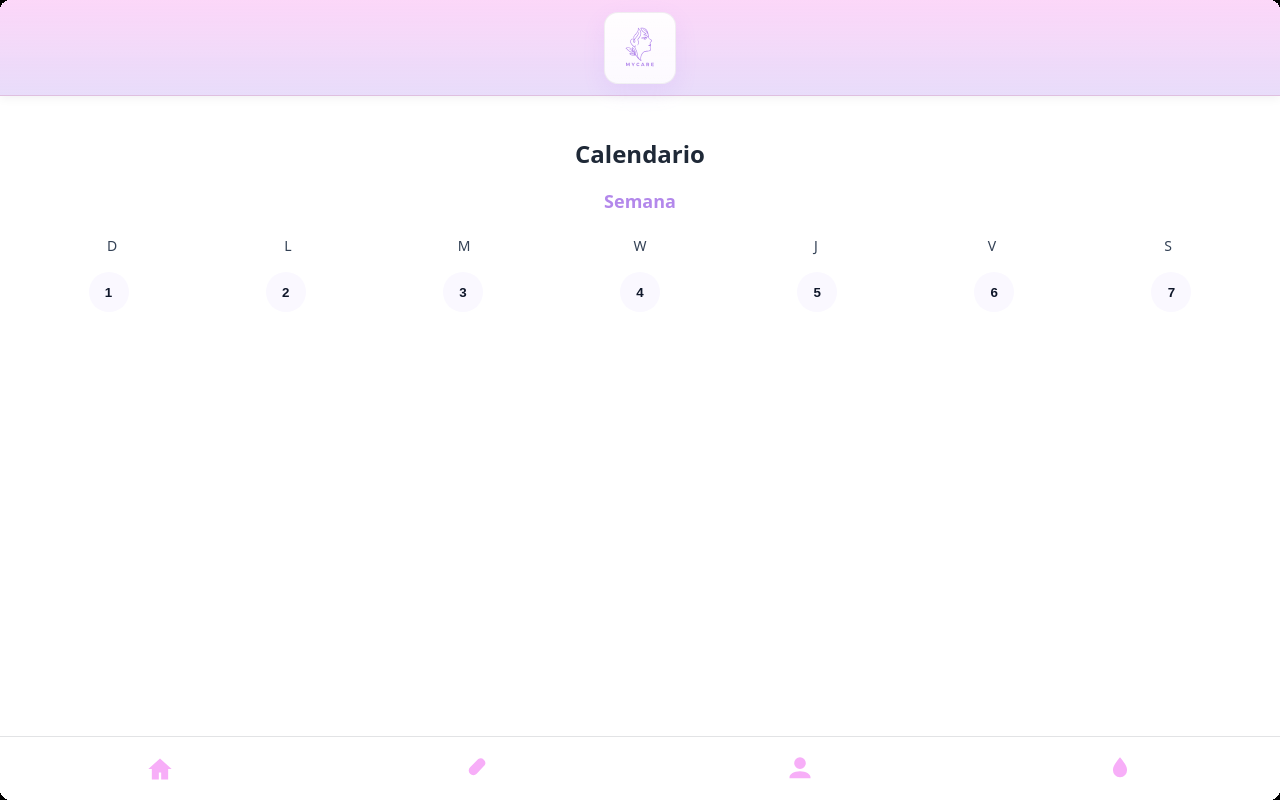
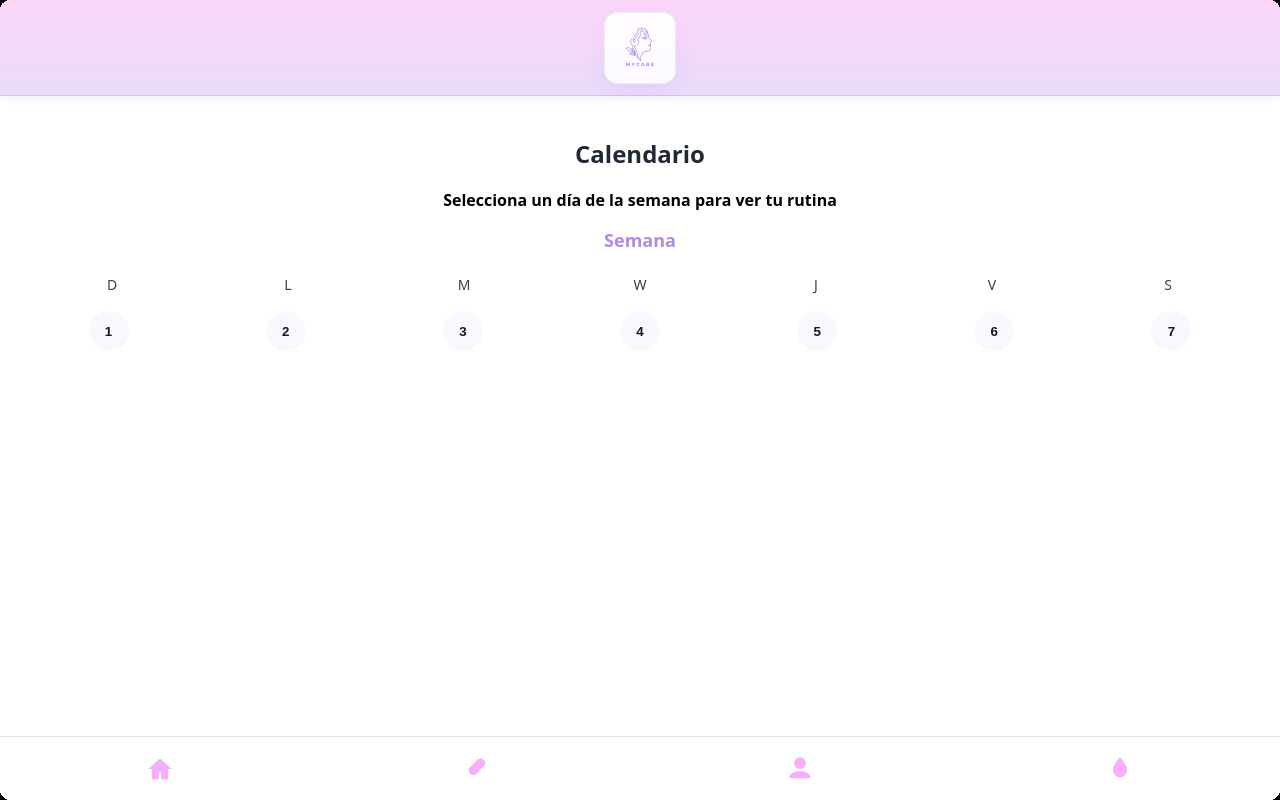
Before and after one commit to mowsix/MyCare, a React (Vite) app: page /calendar in a window 1280 px wide. Built offline with nearby package versions, Linux system fonts and the light colour scheme.

Commit message:
app finalizada

```diff
--- /dev/null
+++ b/capacitor.config.ts
@@ -0,0 +1,9 @@
+import type { CapacitorConfig } from '@capacitor/cli';
+
+const config: CapacitorConfig = {
+  appId: 'co.edu.upb.MiCuidado641',
+  appName: 'MyCare',
+  webDir: 'dist'
+};
+
+export default config;
--- a/package.json
+++ b/package.json
@@ -10,6 +10,8 @@
     "preview": "vite preview"
   },
   "dependencies": {
+    "@capacitor/android": "^7.4.3",
+    "@capacitor/core": "^7.4.3",
     "@tailwindcss/postcss": "^4.1.12",
     "@types/react-transition-group": "^4.4.12",
     "react": "^19.1.1",
@@ -20,6 +22,7 @@
     "vite-plugin-sass": "^0.1.0"
   },
   "devDependencies": {
+    "@capacitor/cli": "^7.4.3",
     "@eslint/js": "^9.33.0",
     "@types/react": "^19.1.10",
     "@types/react-dom": "^19.1.7",
--- a/src/app/layout/RootLayout.tsx
+++ b/src/app/layout/RootLayout.tsx
@@ -1,4 +1,4 @@
-import React, { useRef } from "react";
+import  { useRef } from "react";
 import { Outlet, useLocation } from "react-router-dom";
 import { SwitchTransition, CSSTransition } from "react-transition-group";
 import './transitions.scss';
--- a/src/pages/calendar/Calendar.module.scss
+++ b/src/pages/calendar/Calendar.module.scss
@@ -80,6 +80,13 @@
   font-weight: 600;
   margin-bottom: 12px;
   color: $secondary;
+  text-align: center;
+}
+.alert {
+  font-size: 1rem;
+  font-weight: 600;
+  margin-bottom: 12px;
+  color: black;
   text-align: center;
 }
 
--- a/src/pages/calendar/Calendar.tsx
+++ b/src/pages/calendar/Calendar.tsx
@@ -1,4 +1,4 @@
-import React, { useState } from "react";
+import  { useState } from "react";
 import Logo from "../../assets/Logo";
 import s from "./Calendar.module.scss";
 import BottomNav from "../../components/BottomNav";
@@ -34,6 +34,7 @@ export default function Calendar() {
       {/* Main */}
       <main className={s.main}>
         <h1 className={s.title}>Calendario</h1>
+        <h3 className={s.alert}>Selecciona un día de la semana para ver tu rutina</h3>
         <h2 className={s.subtitle}>Semana</h2>
 
         {/* Semana */}
--- a/src/pages/routine/CreateRoutine.tsx
+++ b/src/pages/routine/CreateRoutine.tsx
@@ -1,9 +1,8 @@
-import React, { useMemo, useState, useRef, useEffect, useCallback } from "react";
+import  { useMemo, useState, useRef, useEffect, useCallback } from "react";
 import s from "./CreateRoutine.module.scss";
 import type { Category, Meridiem } from "../../lib/routineStore";
 import { RoutineDB } from "../../lib/routineStore";
 import { useNavigate } from "react-router-dom";
-import Lupa from "../../assets/lupa.svg";
 
 const DAY_LABELS = ["D", "L", "M", "M", "J", "V", "S"] as const;
 
--- a/src/pages/routine/components/DaySelector.tsx
+++ b/src/pages/routine/components/DaySelector.tsx
@@ -1,4 +1,3 @@
-import React from "react";
 import s from "../CreateRoutine.module.scss";
 
 const LABELS = ["D", "L", "M", "M", "J", "V", "S"] as const;
--- a/src/pages/routine/components/TimeSelector.tsx
+++ b/src/pages/routine/components/TimeSelector.tsx
@@ -1,4 +1,4 @@
-import React, { useMemo } from "react";
+import  { useMemo } from "react";
 import s from "../CreateRoutine.module.scss";
 import type { Meridiem } from "../../../lib/routineStore";
 
--- a/src/pages/splash/Splash.tsx
+++ b/src/pages/splash/Splash.tsx
@@ -1,4 +1,4 @@
-import React, { useEffect } from "react";
+import { useEffect } from "react";
 import { useNavigate } from "react-router-dom";
 import Logo from "../../assets/Logo";
 import s from "./Splash.module.scss";
```
Also changed, not shown: resources/icon.png (added), 46 other files (tests, documents, lock files or other folders).
